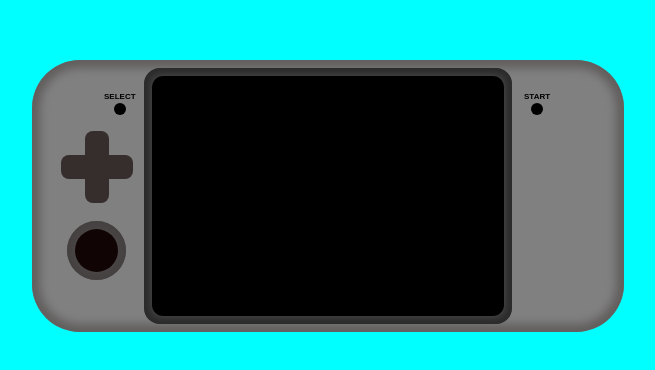
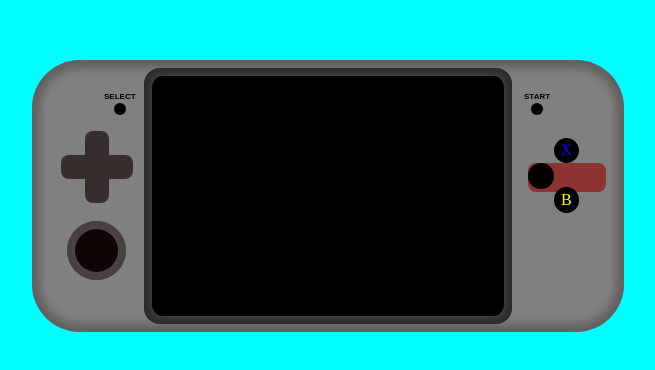
Before and after one commit to jorgemctin/VideoConsoleCSS, a plain HTML site: page index.html in a window 1280 px wide. Shown: the part 172-542 px from the top of the page, without its empty margins (312-967 px from the left). Drawn offline with Linux system fonts and the light colour scheme.

```diff
--- a/css/style.css
+++ b/css/style.css
@@ -127,6 +127,12 @@
     box-shadow: outset 0 0 0.5em 0.5em rgb(19, 18, 18);
     border-radius: 0.7em;
 }
+
+.joystick2 {
+    height: 17em;
+    width: 7em;
+
+}
 .start{
     height: 2em;
     width: 2em;
@@ -148,3 +154,60 @@
     background-color: black;
 
 }
+
+.button1 {
+    margin-left: 2.5em;
+    margin-top: 1.4em;
+    height: 4.9em;
+    width: 1.8em;
+    background-color: grey;
+    border-radius: 0.5em;
+    display: flex;
+    justify-content: center;
+
+
+}
+.buttonrow {
+    margin-left: 1em;
+    margin-top: -3.3em;
+    height: 1.8em;
+    width: 4.9em;
+    background-color: rgb(142, 50, 50);
+    border-radius: 0.5em;
+    display: flex;
+
+
+}
+.X{
+    height: 1.6em;
+    width: 1.6em;
+    background-color: black;
+    border-radius: 50%;
+    display: flex;
+    justify-content: center;
+    align-items: center;
+    color: blue;
+
+}
+.B{
+    height: 1.6em;
+    width: 1.6em;
+    background-color: black;
+    border-radius: 50%;
+    display: flex;
+    justify-content: center;
+    align-items: center;
+    margin-top: 1.5em;
+    color: yellow;
+}
+.Y{
+    height: 1.6em;
+    width: 1.6em;
+    background-color: black;
+    border-radius: 50%;
+    display: flex;
+    justify-content: center;
+    align-items: center;
+    color: blue;
+
+}
--- a/index.html
+++ b/index.html
@@ -30,6 +30,17 @@
             <div class="start">START</div>
         <div class="startbutton"></div>
 
+            <div class="button1">
+                <div class="buttoncol">
+                    <div class="X">X</div>
+                    <div class="B">B</div>
+                </div></div>
+
+            <div class="button2"></div>
+            <div class="buttonrow">
+                <div class="Y"></div>
+            </div>
+
 
         </div>
             </div>
```
